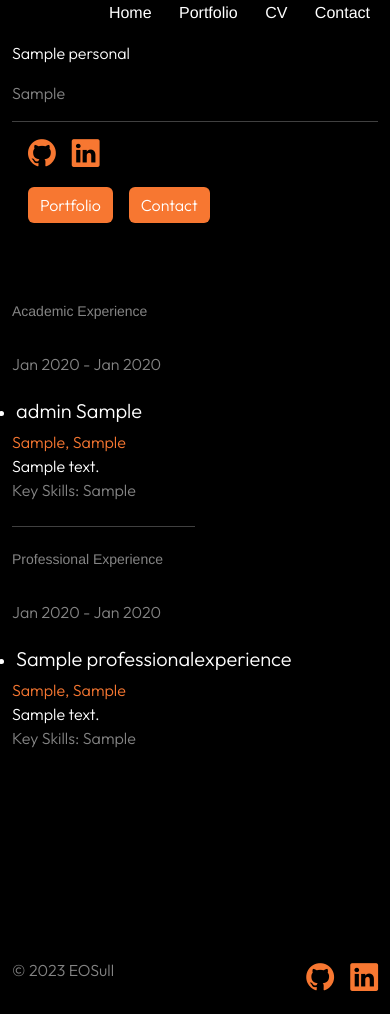
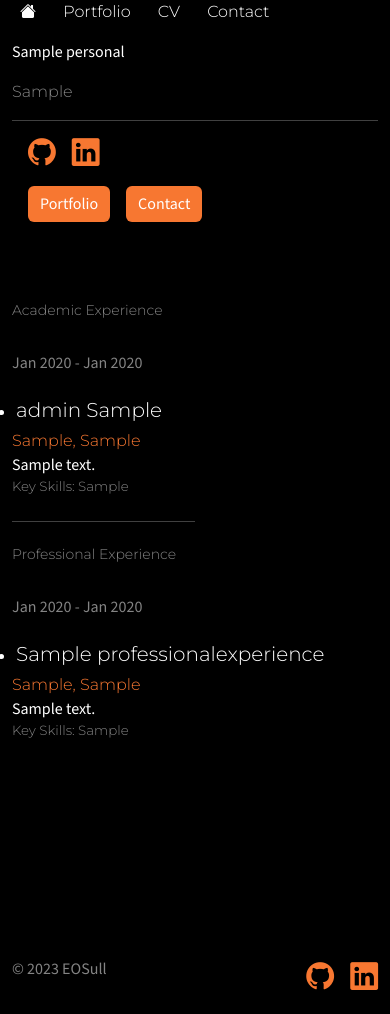
Before and after one commit to eosull/Portfolio-Site, a Django app: page /cv/ in a window 390 px wide. After the commit the page ends 990 px from the top, so only its background shows below. Run offline with Django 4.2, Linux system fonts and the light colour scheme; tables that the repository leaves empty hold one stand-in row (values such as "Sample post"); some libraries are stand-ins or nearby versions.

Commit message:
style:update fonts and site responsiveness

```diff
--- a/cv/templates/cv/cv.html
+++ b/cv/templates/cv/cv.html
@@ -43,7 +43,7 @@
                   </ul>
                   <p class="text-lvl-one my-0 orange-highlight">{{ record.institution }}, {{ record.location }}</p>
                   <p class="my-0">{{ record.description }}</p>
-                  <p class="text-lvl-one my-0">Key Skills: {{ record.skills }}</p>
+                  <p class="text-lvl-one skill-text my-0">Key Skills: {{ record.skills }}</p>
                 </div>
               </div>
               {% endfor %}
@@ -63,7 +63,7 @@
                   </ul>
                   <p class="text-lvl-one my-0  orange-highlight">{{ record.company }}, {{ record.location }}</p>
                   <p class="my-0">{{ record.description }}</p>
-                  <p class="text-lvl-one my-0">Key Skills: {{ record.skills }}</p>
+                  <p class="text-lvl-one skill-text my-0">Key Skills: {{ record.skills }}</p>
                 </div>
               </div>
               {% endfor %}
--- a/eosull_portfolio/settings.py
+++ b/eosull_portfolio/settings.py
@@ -27,7 +27,9 @@ SECRET_KEY = os.environ.get("SECRET_KEY")
 # SECURITY WARNING: don't run with debug turned on in production!
 DEBUG = True
 
-ALLOWED_HOSTS = ['8000-eosull-portfoliosite-id5edz7n5bf.ws-eu107.gitpod.io',]
+ALLOWED_HOSTS = ['8000-eosull-portfoliosite-id5edz7n5bf.ws-eu107.gitpod.io',
+                 '8000-eosull-portfoliosite-id5edz7n5bf.ws-eu108.gitpod.io',
+                ]
 
 CSRF_TRUSTED_ORIGINS = ['https://8000-eosull-portfoliosite-j0wcrmb1kkz.ws-eu98.gitpod.io',
                         'https://8000-eosull-portfoliosite-q9njhn9tr2o.ws-eu105.gitpod.io',
--- a/home/templates/home/index.html
+++ b/home/templates/home/index.html
@@ -73,7 +73,7 @@
               </ul>
               <p class="text-lvl-one my-0 orange-highlight">{{ record.institution }}, {{ record.location }}</p>
               <p class="my-0">{{ record.description }}</p>
-              <p class="text-lvl-one my-0">Key Skills: {{ record.skills }}</p>
+              <p class="text-lvl-one skill-text my-0">Key Skills: {{ record.skills }}</p>
             </div>
           </div>
           {% endfor %}
@@ -95,7 +95,7 @@
               </ul>
               <p class="text-lvl-one my-0  orange-highlight">{{ record.company }}, {{ record.location }}</p>
               <p class="my-0">{{ record.description }}</p>
-              <p class="text-lvl-one my-0">Key Skills: {{ record.skills }}</p>
+              <p class="text-lvl-one skill-text my-0">Key Skills: {{ record.skills }}</p>
             </div>
           </div>
           {% endfor %}
@@ -106,7 +106,7 @@
           {% for project in projects %}
                 <div class="col-lg-6 col-md-12 mb-4 mb-lg-0 p-0">
                   <div class="card bg-dark text-white">
-                    <img src="{{ project.image_main.url }}" alt="{{ project.title }}" class="card-img">
+                    <img src="{{ project.image_main.url }}" alt="{{ project.title }}" class="object-fit-none card-img">
                     <a href="{% url 'project_detail' project.id %}">
                       <div class="card-img-overlay hidden">
                           <p class="card-title">{{ project.title }}</p>
--- a/portfolio/templates/projects/project_detail.html
+++ b/portfolio/templates/projects/project_detail.html
@@ -7,7 +7,7 @@
     <div class="row">
         <div class="col mb-4 mb-lg-0 p-4">
             <div class="card project-details justify-content-center mx-auto">
-                <img src="{{ project.image_main.url }}" alt="{{ project.title }}" class="mx-auto img-fluid">
+                <img src="{{ project.image_main.url }}" alt="{{ project.title }}" class="img-fluid">
             </div>
             <div class="row">
                 <div class="col">
--- a/portfolio/templates/projects/projects.html
+++ b/portfolio/templates/projects/projects.html
@@ -5,7 +5,7 @@
 <div class="container-fluid">
     <div class="row">
             {% for project in projects %}
-            <div class="col-lg-6 col-md-12 mb-4 mb-lg-0 p-2 m-auto">
+            <div class="col-lg-6 col-md-12 mb-4 mb-lg-0 p-2 d-flex align-items-center justify-content-center to">
                 <div class="card bg-dark text-white">
                   <img src="{{ project.image_main.url }}" alt="{{ project.title }}" class="card-img img-fluid">
                   <a href="{% url 'project_detail' project.id %}">
--- a/static/css/base.css
+++ b/static/css/base.css
@@ -12,9 +12,9 @@ body {
     min-height: 100vh;
     display: flex;
     flex-direction: column;
-    background-color: black;
+    background: rgb(0,0,0);
     color: white;
-    font-family: 'Outfit', sans-serif;
+    font-family: 'Source Sans 3', sans-serif;
 }
 
 .footer-container {
@@ -27,8 +27,8 @@ body {
     border: none;
 }
 
-h1, h2, h3, h4, h5, a {
-    font-family: 'Arimo', sans-serif;
+h1, h2, h3, h4, h5, a, .lead, .text-lvl-one {
+    font-family: 'Montserrat', sans-serif;
 }
 
 .text-muted {
@@ -42,6 +42,14 @@ h1, h2, h3, h4, h5, a {
 a {
     color: white;
     text-decoration: none;
+}
+
+p {
+    line-height: 1.5;
+}
+
+.skill-text {
+    font-size: smaller;
 }
 
 ul {
@@ -63,8 +71,17 @@ ul {
 }
 
 .card img {
-    height: 400px;
+    height: 100%;
     overflow: hidden;
+}
+
+.card {
+    height: 100%;
+}
+
+.home-link:hover {
+    transition: 0.3s;
+    color: var(--orange-light);
 }
 
 /* Landing Styling */
@@ -126,7 +143,8 @@ ul {
 
 /* Project Details Page */
 .project-details {
-    width: 60%;
+    width: 80%;
+    height: auto;
 }
 
 .project-details img {
--- a/templates/base.html
+++ b/templates/base.html
@@ -17,7 +17,7 @@
     <link rel="stylesheet" href="{% static 'css/base.css' %}">
     <link rel="preconnect" href="https://fonts.googleapis.com">
     <link rel="preconnect" href="https://fonts.gstatic.com" crossorigin>
-    <link href="https://fonts.googleapis.com/css2?family=Arimo&family=Manrope:wght@300&family=Outfit:wght@300&display=swap" rel="stylesheet">
+    <link href="https://fonts.googleapis.com/css2?family=Source+Sans+3&family=Montserrat:wght@300&display=swap" rel="stylesheet">
     <script src="https://kit.fontawesome.com/648f3bcf1e.js" crossorigin="anonymous"></script>
     {% endblock %}
 
@@ -31,9 +31,10 @@
 </head>
 <body>
     <header class="container-fluid">
-      <ul class="list-inline list-unstyled my-0 float-end">
+      <ul class="list-inline list-unstyled my-0 float-sm-end">
         <li class="list-inline-item px-2 px-sm-3">
-          <a class="nav-link" href="{% url 'home' %}">Home</a>
+          <a class="d-none d-sm-block nav-link" href="{% url 'home' %}">Home</a>
+          <a class="d-block d-sm-none nav-link home-link" href="{% url 'home' %}"><i class="bi bi-house-fill"></i></a>
         </li>
         <li class="list-inline-item px-2 px-sm-3">
           <a class="nav-link" href="{% url 'projects' %}">Portfolio</a>
```
